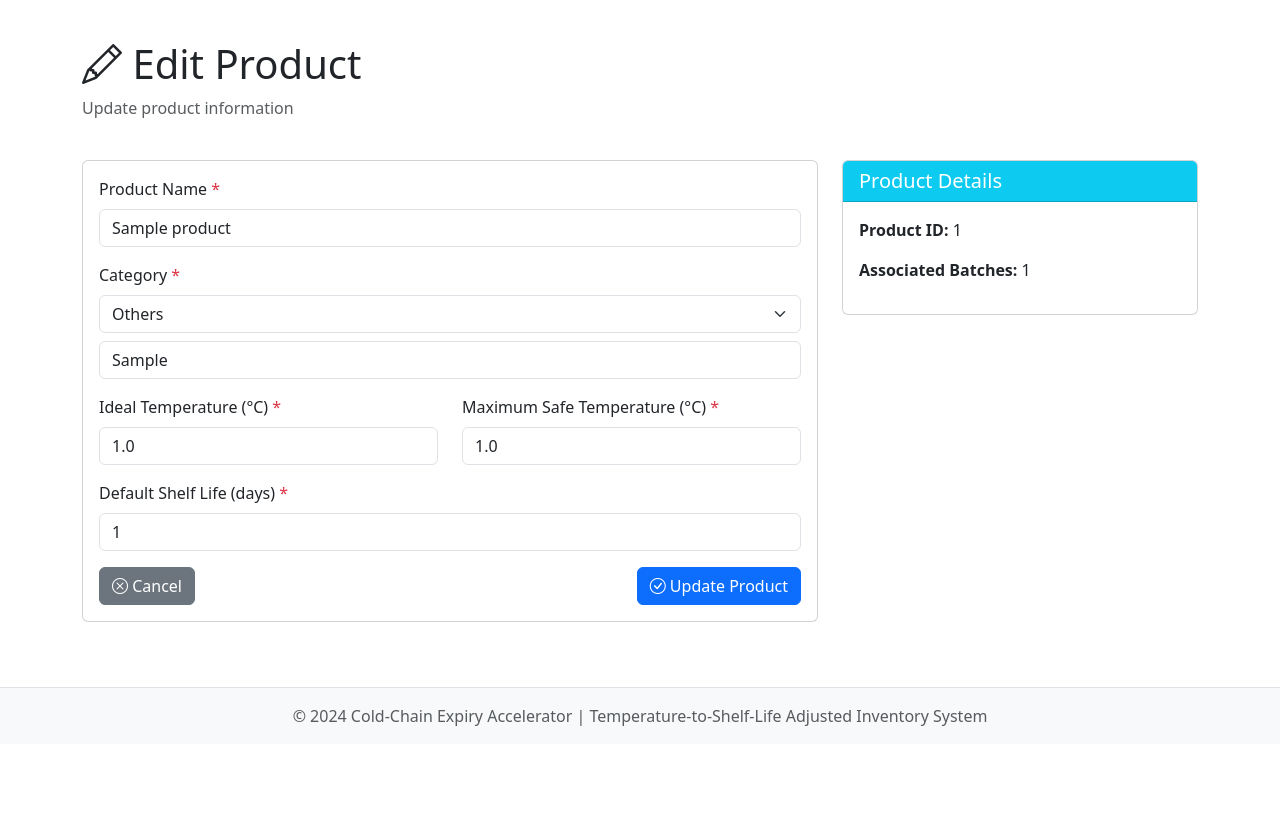
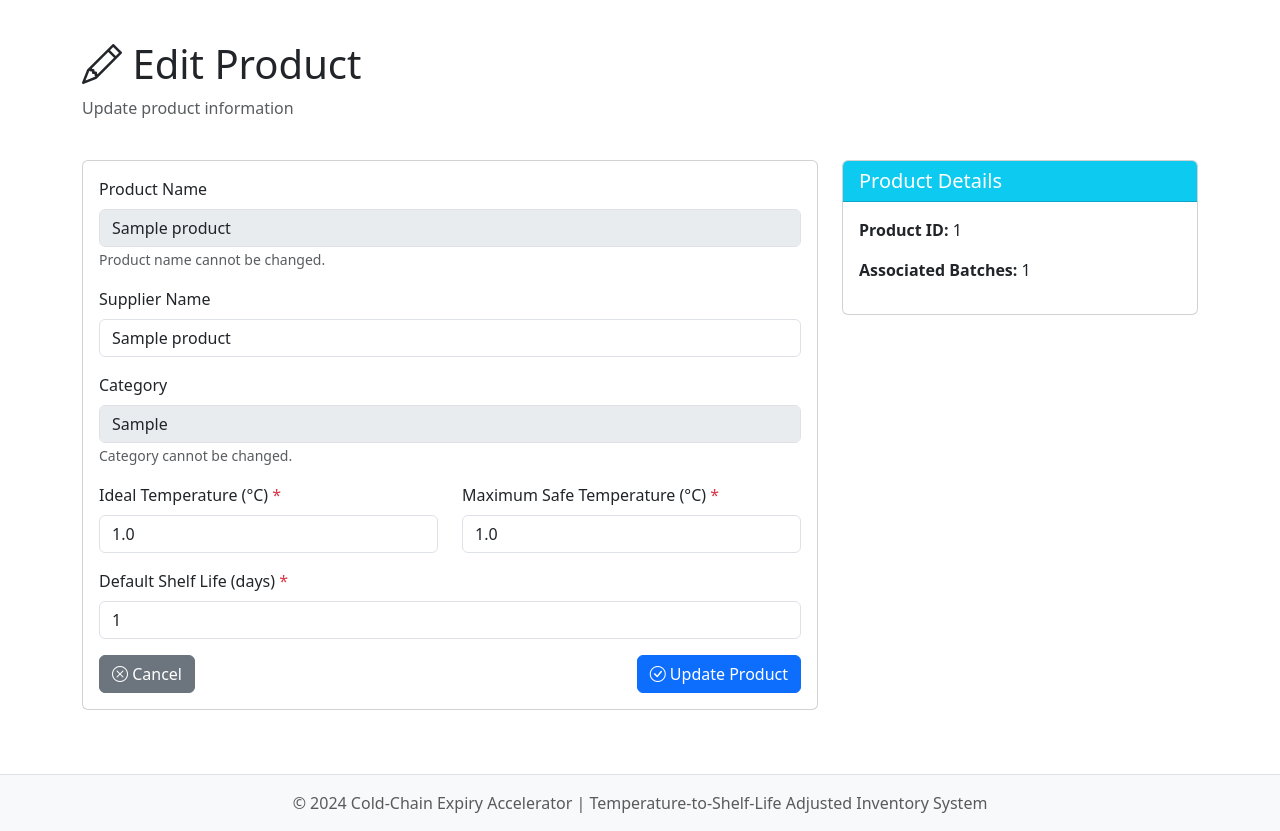
Before and after one commit to SeraphieeeGG/Code_Chain, a Flask app: page /products/edit/1 in a window 1280 px wide. Shown: the part 56-887 px from the top of the page. Before the commit the page ends 782 px from the top, so only its background shows below. Run offline with Flask 3, Linux system fonts and the light colour scheme; a user stored in the database is signed in; tables that the repository leaves empty hold one stand-in row (values such as "Sample post"); some libraries are stand-ins or nearby versions.

Commit message:
Add supplier name field; lock product name and category on edit

```diff
--- a/models/product.py
+++ b/models/product.py
@@ -12,6 +12,7 @@ class Product(db.Model):
     product_id = db.Column(db.Integer, primary_key=True, autoincrement=True)
     product_name = db.Column(db.String(200), nullable=False)
     category = db.Column(db.String(100), nullable=False)
+    supplier_name = db.Column(db.String(200), nullable=True)
     ideal_temperature = db.Column(db.Float, nullable=False)  # In Celsius
     maximum_temperature = db.Column(db.Float, nullable=False)  # Maximum safe temperature
     shelf_life_days = db.Column(db.Integer, nullable=False)  # Default shelf life in days
@@ -28,6 +29,7 @@ class Product(db.Model):
             'product_id': self.product_id,
             'product_name': self.product_name,
             'category': self.category,
+            'supplier_name': self.supplier_name,
             'ideal_temperature': self.ideal_temperature,
             'maximum_temperature': self.maximum_temperature,
             'shelf_life_days': self.shelf_life_days
--- a/routes/product_routes.py
+++ b/routes/product_routes.py
@@ -47,6 +47,7 @@ def add_product():
             product_data = {
                 'product_name': request.form.get('product_name'),
                 'category': request.form.get('category'),
+                'supplier_name': request.form.get('supplier_name', '').strip(),
                 'ideal_temperature': request.form.get('ideal_temperature'),
                 'maximum_temperature': request.form.get('maximum_temperature'),
                 'shelf_life_days': request.form.get('shelf_life_days')
@@ -62,6 +63,7 @@ def add_product():
             product = Product(
                 product_name=product_data['product_name'],
                 category=product_data['category'],
+                supplier_name=product_data['supplier_name'] or None,
                 ideal_temperature=float(product_data['ideal_temperature']),
                 maximum_temperature=float(product_data['maximum_temperature']),
                 shelf_life_days=int(product_data['shelf_life_days'])
@@ -88,10 +90,11 @@ def edit_product(product_id):
 
     if request.method == 'POST':
         try:
-            # Get form data
+            # Get form data (product_name and category are not editable)
             product_data = {
-                'product_name': request.form.get('product_name'),
-                'category': request.form.get('category'),
+                'product_name': product.product_name,
+                'category': product.category,
+                'supplier_name': request.form.get('supplier_name', '').strip(),
                 'ideal_temperature': request.form.get('ideal_temperature'),
                 'maximum_temperature': request.form.get('maximum_temperature'),
                 'shelf_life_days': request.form.get('shelf_life_days')
@@ -103,9 +106,8 @@ def edit_product(product_id):
                 flash(error_message, 'error')
                 return render_template('products/edit.html', product=product)
 
-            # Update product
-            product.product_name = product_data['product_name']
-            product.category = product_data['category']
+            # Update product (product_name and category are locked)
+            product.supplier_name = product_data['supplier_name'] or None
             product.ideal_temperature = float(product_data['ideal_temperature'])
             product.maximum_temperature = float(product_data['maximum_temperature'])
             product.shelf_life_days = int(product_data['shelf_life_days'])
--- a/templates/products/edit.html
+++ b/templates/products/edit.html
@@ -16,53 +16,24 @@
             <div class="card-body">
                 <form method="post" action="{{ url_for('products.edit_product', product_id=product.product_id) }}" novalidate>
                     <div class="mb-3">
-                        <label for="product_name" class="form-label">Product Name <span class="text-danger">*</span></label>
-                        <input type="text" class="form-control" id="product_name" name="product_name"
-                               value="{{ product.product_name }}" required>
+                        <label for="product_name" class="form-label">Product Name</label>
+                        <input type="text" class="form-control" id="product_name"
+                               value="{{ product.product_name }}" disabled>
+                        <small class="form-text text-muted">Product name cannot be changed.</small>
                     </div>
 
                     <div class="mb-3">
-                        <label for="category" class="form-label">Category <span class="text-danger">*</span></label>
-                        <select class="form-select" id="category" name="category" required onchange="toggleOtherCategory(this)">
-                            <option value="">Select a category...</option>
-                            <option value="Meat" {% if product.category == 'Meat' %}selected{% endif %}>Meat</option>
-                            <option value="Dairy" {% if product.category == 'Dairy' %}selected{% endif %}>Dairy</option>
-                            <option value="Vegetables" {% if product.category == 'Vegetables' %}selected{% endif %}>Vegetables</option>
-                            <option value="Fruits" {% if product.category == 'Fruits' %}selected{% endif %}>Fruits</option>
-                            <option value="Seafood" {% if product.category == 'Seafood' %}selected{% endif %}>Seafood</option>
-                            <option value="Others" {% if product.category not in ['Meat','Dairy','Vegetables','Fruits','Seafood'] %}selected{% endif %}>Others</option>
-                        </select>
-                        <input type="text" class="form-control mt-2" id="category_other" name="category_other"
-                               placeholder="Please specify..."
-                               value="{{ product.category if product.category not in ['Meat','Dairy','Vegetables','Fruits','Seafood'] else '' }}"
-                               style="display:{{ 'block' if product.category not in ['Meat','Dairy','Vegetables','Fruits','Seafood'] else 'none' }};">
+                        <label for="supplier_name" class="form-label">Supplier Name</label>
+                        <input type="text" class="form-control" id="supplier_name" name="supplier_name"
+                               value="{{ product.supplier_name or '' }}"
+                               placeholder="Enter supplier name (optional)">
                     </div>
 
-                    <script>
-                    function toggleOtherCategory(select) {
-                        const otherInput = document.getElementById('category_other');
-                        if (select.value === 'Others') {
-                            otherInput.style.display = 'block';
-                            otherInput.required = true;
-                        } else {
-                            otherInput.style.display = 'none';
-                            otherInput.required = false;
-                            otherInput.value = '';
-                        }
-                    }
-
-                    document.addEventListener('DOMContentLoaded', function() {
-                        const form = document.querySelector('form');
-                        form.addEventListener('submit', function() {
-                            const select = document.getElementById('category');
-                            const otherInput = document.getElementById('category_other');
-                            if (select.value === 'Others' && otherInput.value.trim() !== '') {
-                                select.innerHTML += `<option value="${otherInput.value}" selected>${otherInput.value}</option>`;
-                                select.value = otherInput.value;
-                            }
-                        });
-                    });
-                    </script>
+                    <div class="mb-3">
+                        <label for="category" class="form-label">Category</label>
+                        <input type="text" class="form-control" value="{{ product.category }}" disabled>
+                        <small class="form-text text-muted">Category cannot be changed.</small>
+                    </div>
 
                     <div class="row">
                         <div class="col-md-6 mb-3">
```
Also changed, not shown: templates/products/add.html (+7 -0 lines).
